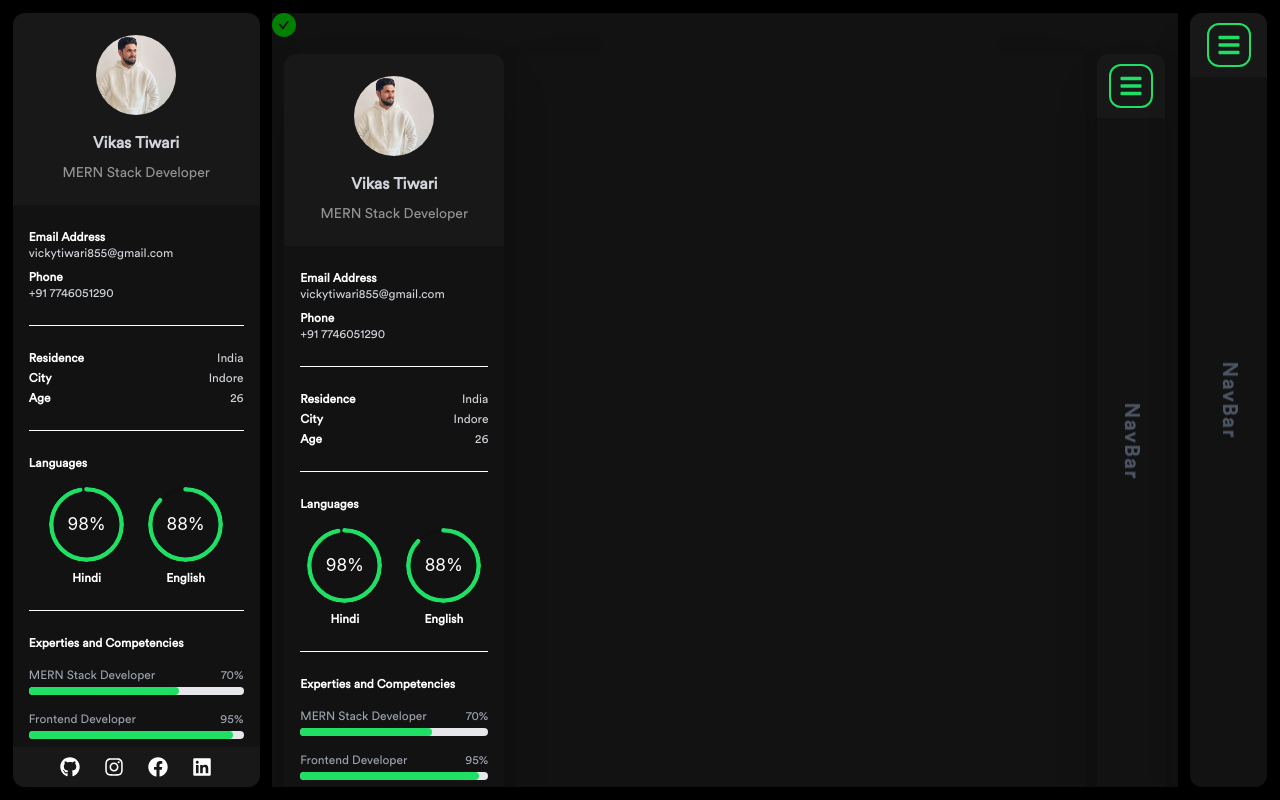
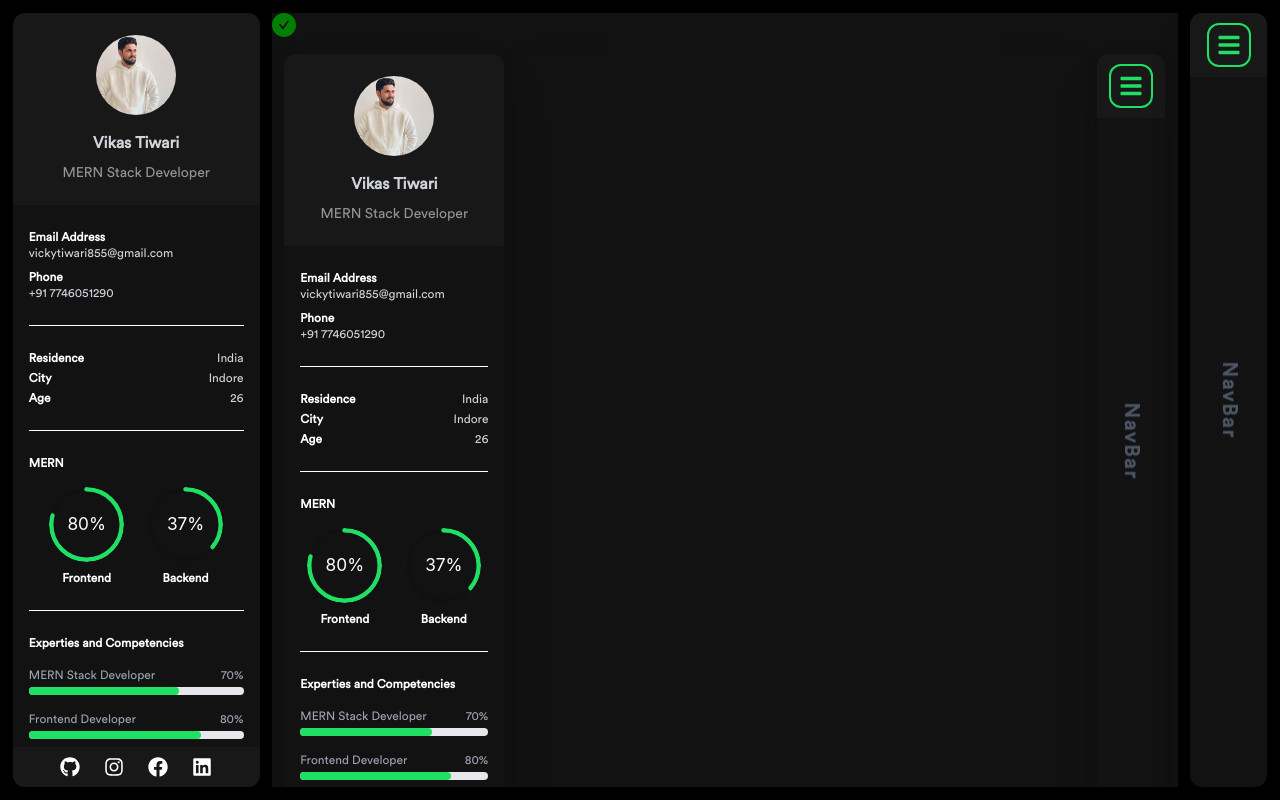
Before and after one commit to vickytiwari855/Portfolio, a Next.js app: page /layout in a window 1280 px wide. Built offline with nearby package versions, Linux system fonts and the light colour scheme.

Commit message:
UI changes

```diff
--- a/components/Common/Intro/Languages.jsx
+++ b/components/Common/Intro/Languages.jsx
@@ -2,43 +2,43 @@ import { Progress } from "antd";
 import { useEffect, useState } from "react";
 
 const Languages = () => {
-  const [Hindi, setHindi] = useState(0);
-  const [english, setEnglish] = useState(0);
+  const [Frontend, setFrontend] = useState(0);
+  const [Backend, setBackend] = useState(0);
 
   useEffect(() => {
     const timer = setInterval(() => {
-      if (Hindi < 98) {
-        setHindi((prevCount) => prevCount + 1);
+      if (Frontend < 80) {
+        setFrontend((prevCount) => prevCount + 1);
       }
-      if (english < 88) {
-        setEnglish((prevCount) => prevCount + 1);
+      if (Backend < 37) {
+        setBackend((prevCount) => prevCount + 1);
       }
     }, 30);
 
     return () => clearInterval(timer);
-  }, [Hindi, english]);
+  }, [Frontend, Backend]);
   return (
     <div className="flex flex-col space-y-1 pt-6">
       <div className="flex flex-col gap-y-4">
-        <span className="text-Snow text-xs font-bold">Languages</span>
+        <span className="text-Snow text-xs font-bold">MERN</span>
         <div className="flex flex-row items-center justify-center space-x-6">
           <div className="flex flex-col items-center justify-center gap-y-2">
             <Progress
               strokeColor="#1fdf64"
               type="circle"
-              percent={Hindi}
+              percent={Frontend}
               size={75}
             />
-            <span className="text-xs font-bold text-Snow">Hindi</span>
+            <span className="text-xs font-bold text-Snow">Frontend </span>
           </div>
           <div className="flex flex-col items-center justify-center gap-y-2">
             <Progress
               strokeColor="#1fdf64"
               type="circle"
-              percent={english}
+              percent={Backend}
               size={75}
             />
-            <span className="text-xs font-bold text-Snow">English</span>
+            <span className="text-xs font-bold text-Snow">Backend</span>
           </div>
         </div>
       </div>
--- a/components/Common/Intro/Tools.jsx
+++ b/components/Common/Intro/Tools.jsx
@@ -1,11 +1,11 @@
-import Badge from '../Badge';
-import { TECH_STACK } from '../../../constants/constants';
+import Badge from "../Badge";
+import { TECH_STACK } from "../../../constants/constants";
 const Tools = () => {
   return (
-    <div className='flex flex-col space-y-1 pt-6'>
-      <div className='flex flex-col gap-y-4'>
-        <span className='text-Snow text-xs font-bold'>Tools</span>
-        <div className='flex flex-wrap gap-2'>
+    <div className="flex flex-col space-y-1 pt-6">
+      <div className="flex flex-col gap-y-4">
+        <span className="text-Snow text-xs font-bold">Skills</span>
+        <div className="flex flex-wrap gap-2">
           {TECH_STACK.map((item, index) => (
             <Badge key={index} title={item} />
           ))}
--- a/constants/constants.js
+++ b/constants/constants.js
@@ -15,12 +15,12 @@ export const SKILLS = [
   },
   {
     title: "Frontend Developer",
-    level: "95%",
+    level: "80%",
   },
 
   {
     title: "Backend Developer",
-    level: "30%",
+    level: "35%",
   },
 ];
 
--- a/pages/contact.jsx
+++ b/pages/contact.jsx
@@ -46,9 +46,9 @@ const Contact = () => {
 
       const result = await response.json();
       if (result.success) {
-        console.log("Message sent successfully!");
+        setModalMessage("Review sent successfully!");
       } else {
-        console.log("Failed to send message.");
+        setModalMessage("Failed to send review.");
       }
     } catch (error) {
       console.error("Error:", error);
@@ -58,6 +58,12 @@ const Contact = () => {
 
   async function sendMessage() {
     if (formVal.userEmail && formVal.userMassage && formVal.userName) {
+      await sendSMS({
+        name: formVal.userName,
+        email: formVal.userEmail,
+        message: formVal.userMassage,
+      });
+
       const response = await fetch("/api/saveData", {
         method: "POST",
         headers: {
@@ -67,19 +73,19 @@ const Contact = () => {
       });
 
       if (response.ok) {
-        setModalMessage("Thank you for your review!");
-        await sendSMS({
-          name: formVal.userName,
-          email: formVal.userEmail,
-          message: formVal.userMassage,
-        });
+        setTimeout(() => {
+          setModalMessage("Thank you for your review!");
+        }, 1000);
+
         setFormVal({
           userName: "",
           userEmail: "",
           userMassage: "",
         });
       } else {
-        setModalMessage("Something went wrong!");
+        setTimeout(() => {
+          setModalMessage("Something went wrong!");
+        }, 1000);
       }
     } else {
       setModalMessage("Please fill required fields!");
```
